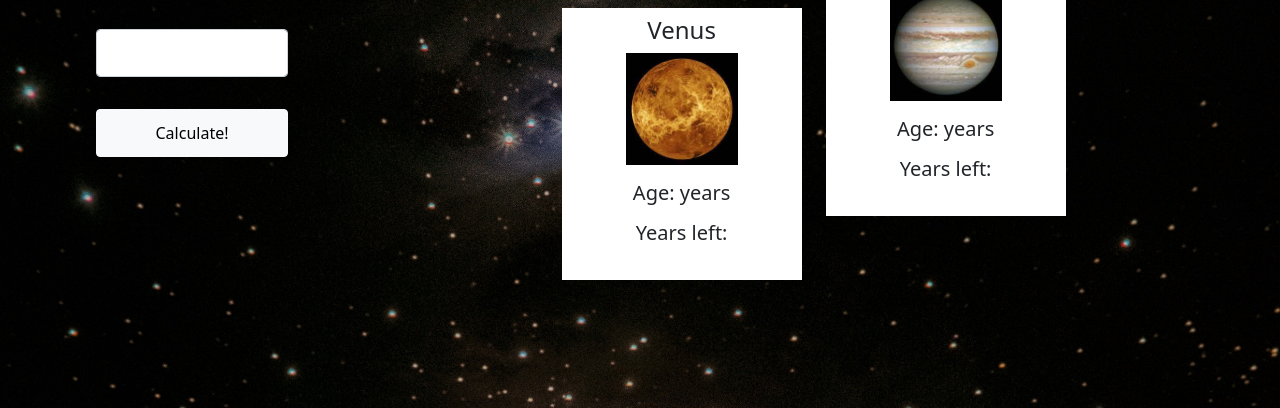
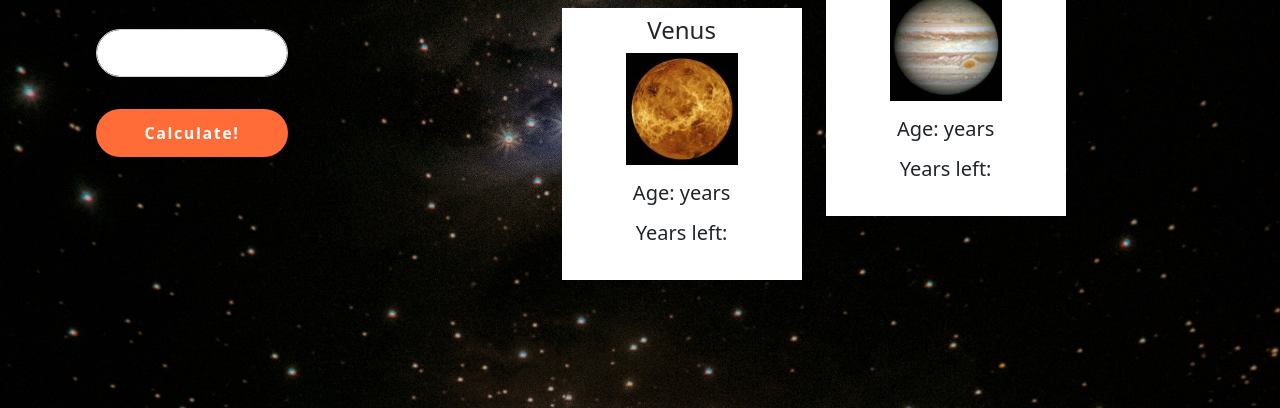
Before and after one commit to mellowmorgan/super-galactic-age-calculator, a website built with webpack: page src/index.html in a window 1280 px wide. Shown: the part 392-800 px from the top of the page. Built offline with nearby package versions, Linux system fonts and the light colour scheme.

Commit message:
style button input

```diff
--- a/src/css/styles.css
+++ b/src/css/styles.css
@@ -20,15 +20,29 @@ h1{
   padding-right:5rem;
 }
 #age{
+  border-radius: 50px;
   width:12rem;
   height:3rem;
   margin-top:2rem;
   margin-bottom: 2rem;
 }
+
 button{
+  color:white !important;
+  letter-spacing: .1rem;
+  font-weight: 600 !important;
+  border-radius: 50px !important;
+  background-color:rgb(255, 108, 55) !important;
   width:12rem;
   height:3rem;
 }
+button:hover{
+  background-color:rgb(226, 96, 49) !important;
+}
+button:active{
+  background-color:rgb(220, 81, 30) !important;
+}
+
 
 img{
   width:7rem;
--- a/src/index.html
+++ b/src/index.html
@@ -7,8 +7,8 @@
   <div class="left-div">
     <h1>How old are you on other planets?</h1>
     <label for="age"><h5>Enter your age: </h5></label>
-    <input id="age" class="form-control">
-    <button class="btn btn-large btn-light">Calculate!</button>
+    <input id="age" type="number" class="form-control">
+    <button class="btn btn-large">Calculate!</button>
   </div>
   <div class="right-div">
     <div class="left-cards">
```
